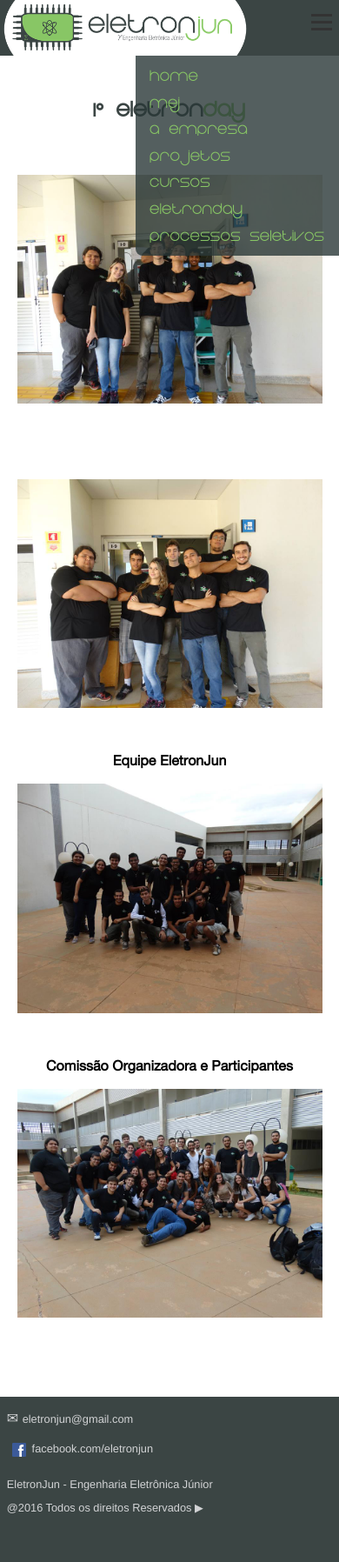
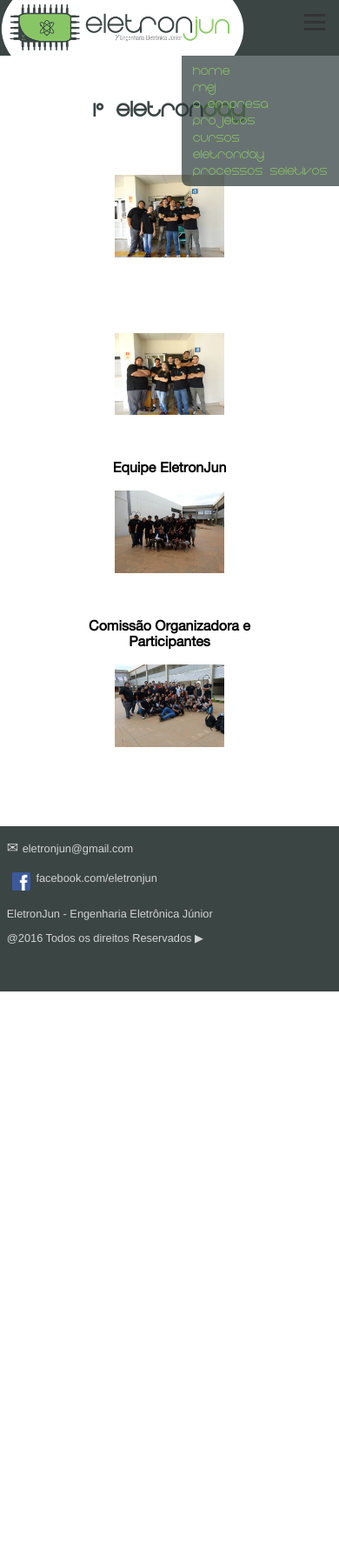
Before and after one commit to VinyPinheiro/SiteEletronjun, a PHP site: page /eletronday1.html in a window 390 px wide, after a click that opens the changed part. Shown: the whole page at 87% size. After the commit the page ends 1140 px from the top, so only its background shows below. Run offline with PHP 8.4, Linux system fonts and the light colour scheme.

Commit message:
Added files via upload

```diff
--- a/css/styles.css
+++ b/css/styles.css
@@ -172,6 +172,19 @@ span{
 	color: #ddd;
 	font-size:0.875rem;
 }
+.projetoint{
+	max-width: 300px;
+	float: right;
+	position:absolute;
+	top: 12rem;
+	right: 6rem;
+	margin:0;
+	padding:0.5rem;
+	border-radius: 1rem;
+	background-color: rgba(0, 0, 0, 0.8);
+	color: #ddd;
+	font-size:0.875rem;
+}
 
 .index_content{
 	margin:auto;
@@ -247,9 +260,8 @@ span{
 .link a:hover{
 	color: #88c665;
 }
-
 .link-img{
-	height: 1rem;
+	height: 1.3rem;
 	width: auto;
 	margin: 0.4rem;
 	float:left;
@@ -263,6 +275,15 @@ span{
 .img-left{
 	margin: 1rem;
 	width: 40%;
+	float: left;
+}
+.leftt{
+
+	background-color: #FF00FF;
+}
+.img-leftt{
+	margin: 1rem;
+	width: 25%;
 	float: left;
 }
 .img-right{
@@ -285,16 +306,16 @@ span{
 .gallery ul{
 	list-style:none;
 }
-/*.gallery img{
+.gallery img{
 	width: 60%;
-}*/
+}
 .gallery ul li{
 	margin-bottom: 3rem;
 	font-weight:bold;
 }
 .footer{
 	width:96%;
-	height:auto;
+	height:5rem;
 	position:relative;
 	bottom: 0;
 	display: table;
@@ -371,45 +392,17 @@ span{
 /*Adaptação screen(max-width:1024px)*/
 @media only screen and (max-width: 1023px){
 #logo{
-	padding-left:0.2rem;
-}
-.index {
-	margin-top:5rem;
+	padding-left:0;
 }
 .apresentacao{
 	position:static;
-	margin:auto;
-	float:none;
-	width: 90%;
 }
-.img-center{
-	width:100%;
-}
-.img-left{
-	float:none;
-	margin:auto;
-	width: 100%;
-}
-.img-right{
-	float:none;
-	margin:auto;
-	width: 100%;
-}
-.curso{
-
-}
-.curso img{
-	float:none;
-	margin:auto;
-	width:100%;
-	padding-top: 3rem;
-}
-.fixed{
-	position: relative;
+.projetoint{
+	position:static;
 }
 /*Menu Mobile*/
 .menu nav{
-	background-color: rgba(42,55,55,0.8);
+	background-color: rgba(42,55,55,0.7);
 	position:fixed;
 	right:0;
 	top:4rem;
@@ -418,7 +411,6 @@ span{
 	border-radius: 0 0 0 0.5rem;
 	margin:0;
 	padding:0.5rem;
-	visibility:hidden;
 	opacity:0;
 
 		 -webkit-transition: all 300ms ease;
@@ -431,8 +423,8 @@ span{
 .item{
 	display:block;
 	width: 100%;
-	padding: 0.3rem;
-	font-size:1.3rem;
+	padding: 0.1rem;
+	font-size:1rem;
 
 }
 .item:hover{
@@ -450,14 +442,13 @@ span{
 }
 
 #control-nav:checked ~ nav{
-		visibility: visible;
 		opacity:1;
 }
 
 /*Controle do Menu*/
 .control-nav {
     position: absolute;
-    right: 0.5rem;
+    right: 1rem;
     top: 1rem;
     display: block;
     width: 1.5rem;
```
